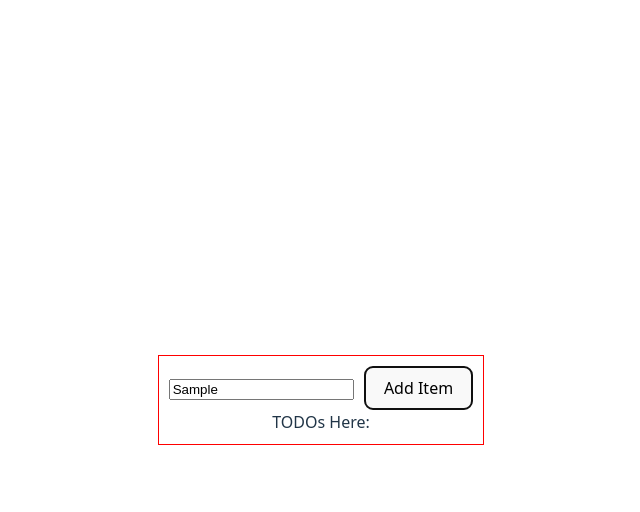
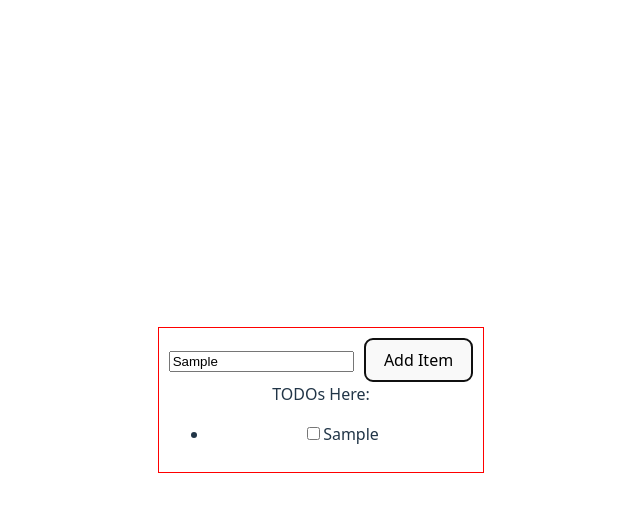
Before and after one commit to Jose-Picado-Zamora/LAB-5, a React (Vite) app: page / in a window 1280 px wide. Both pictures are taken after typing "Sample" into the empty fields and a click on the button "Add Item". Shown: the top 512 px of the page, without its empty margins (319-959 px from the left). Built offline with nearby package versions, Linux system fonts and the light colour scheme.

Commit message:
Commit Brandon

```diff
--- a/src/App.tsx
+++ b/src/App.tsx
@@ -11,17 +11,25 @@ function App() {
   const [todoList, setTodoList] = useState<Todo[]>([])
 
   const handleChange = (e: any) => {
-    setTodoDescription(e.target.value)
-  }
+    setTodoDescription(e.target.value);
+
+  } ;
 
   const handleClick = () => {
+    const tempTodoList = [...todoList];
+    const newTodo = { description: todoDescription }
 
-  }
+    tempTodoList.unshift(newTodo)
+
+    setTodoList(tempTodoList)
+  } ;
+
 
   return (
     <div style={{ border: "1px solid red", padding: 10 }}>
       <div>
         <input
+        type ="text"
         value = {todoDescription}
         onChange={handleChange}
         style={{marginRight: 10}}/>
@@ -29,11 +37,23 @@ function App() {
       </div>
 
       <div>TODOs Here:</div>
+      <ul>
+      {todoList.map((todo, index) => {
+        return <li key ={index}>
+          <input type="checkbox"></input>
+           {todo.description}</li>
+      })}
+      </ul>
+
     </div>
   );
+
 }
-
 export default App;
 
-//1. post / save the Todo Item (in a native state)
+//1. post / save the Todo Item (in a native state) (create Itema, Read Item, Update Item, Delete Item)
 //2. Last item will be kept on top
+//3. Add a checkbox to each item
+//4. When the users clicks on the checkbox, the item will sink to the bottom of the list and
+//5. When the users clicks on the checkbox, it will show the date the task was completed
+//6. Make sure when you refresh the page, the list is still there (use local storage)
```
